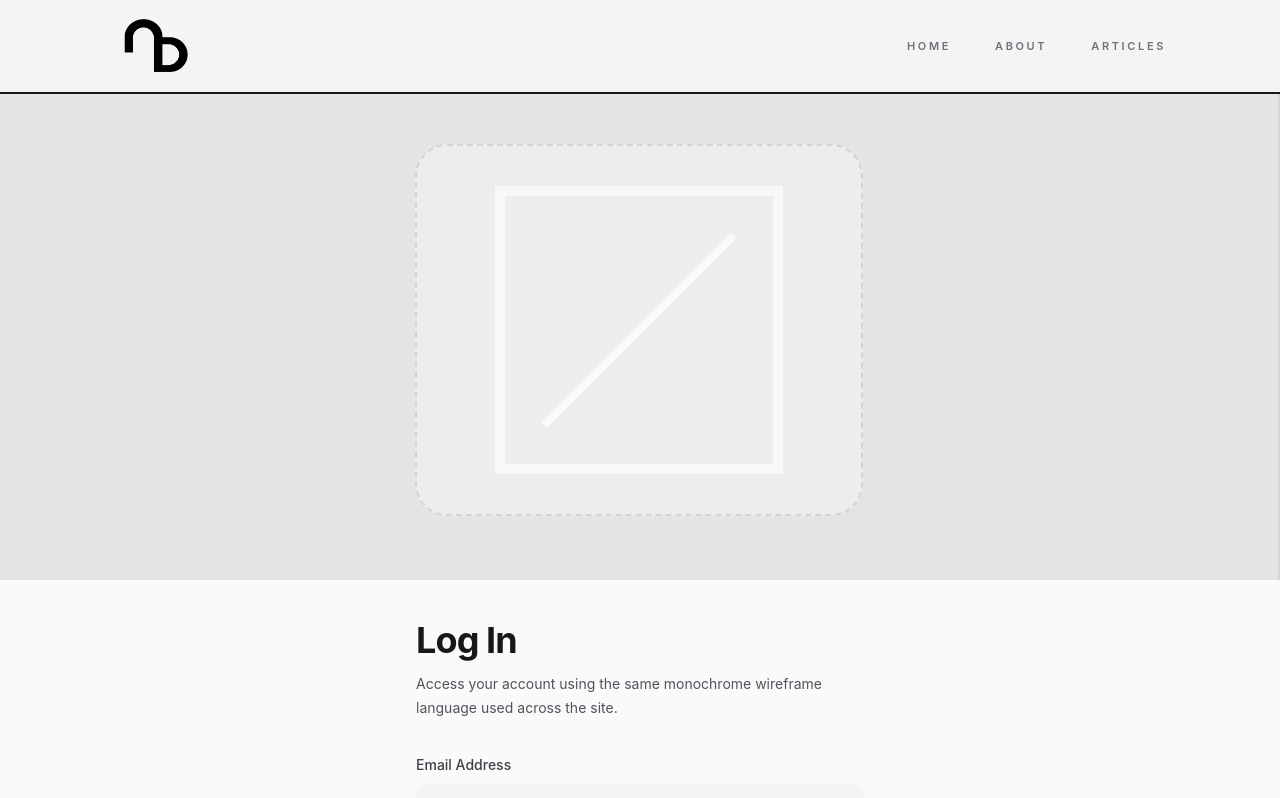
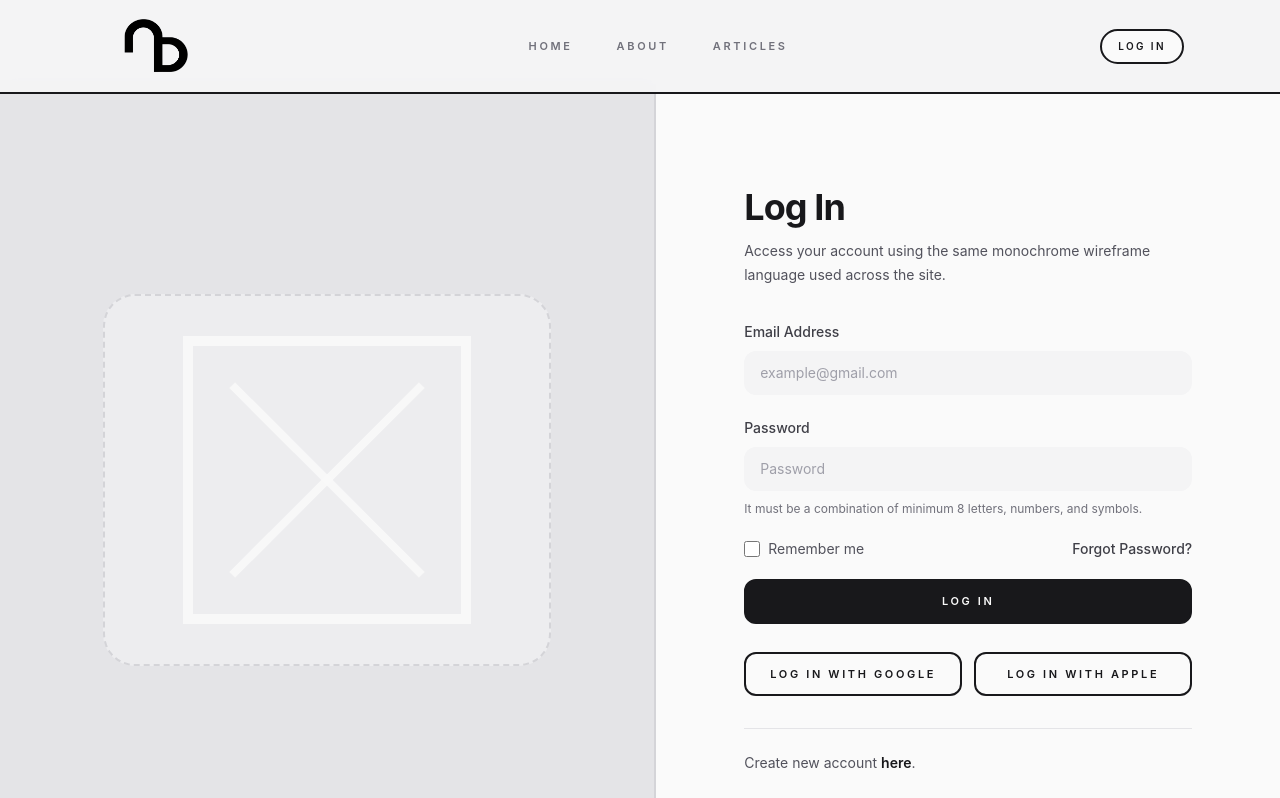
Before and after one commit to njeybe/natividad-webprog, a React (Vite) app in the folder natividad-client/: page /auth/signin in a window 1280 px wide. Shown: the top 798 px of the page. Built offline with nearby package versions, Linux system fonts and the light colour scheme.

Commit message:
fix: debug tailwind css class and add Log In button in Navbar for access point.

```diff
--- a/natividad-client/src/components/Navbar.jsx
+++ b/natividad-client/src/components/Navbar.jsx
@@ -1,5 +1,6 @@
 import { NavLink } from "react-router-dom";
 import logo from "../assets/images/Logo.png";
+import Button from "./Button";
 
 const links = [
   { label: "Home", to: "/" },
@@ -21,7 +22,11 @@ const NavBar = () => {
       <div className="mx-auto flex max-w-6xl items-center justify-between gap-4 px-4 py-4 sm:px-6 lg:px-8">
         <NavLink to="/" className="flex items-center gap-3">
           <div className="space-y-0.5">
-            <img src={logo} alt="My Logo" className="md:w-30 md:h-15 object-contain" />
+            <img
+              src={logo}
+              alt="My Logo"
+              className="md:w-30 md:h-15 object-contain"
+            />
           </div>
         </NavLink>
 
@@ -37,6 +42,8 @@ const NavBar = () => {
             </NavLink>
           ))}
         </nav>
+        {/* will add design later */}
+        <Button to="/auth/signin">Log In</Button>
       </div>
     </header>
   );
--- a/natividad-client/src/layouts/AuthLayout.jsx
+++ b/natividad-client/src/layouts/AuthLayout.jsx
@@ -3,12 +3,12 @@ import { Outlet } from "react-router-dom";
 const AuthLayout = () => {
   return (
     <section className="min-h-screen bg-zinc-100 text-zinc-900">
-      <div className="grid min-h-screen w-full lg:grid-cols-[1fr_0.95]">
+      <div className="min-h-screen w-full grid lg:grid-cols-[1fr_0.95fr]">
         <div className="flex items-center justify-center border-b-2 border-zinc-300 bg-zinc-200 p-8 sm:p-10 lg:border-b-0 lg:border-r-2 lg:border-zinc-300 lg:p-16">
           <div className="flex w-full max-w-md items-center justify-center rounded-4xl border-2 border-dashed border-zinc-300 bg-zinc-100/60 p-8 sm:p-10 ">
             <div className="relative aspect-square w-full max-w-[18rem] border-10 border-zinc-50/90">
               <span className="absolute left-1/2 top-0 h-full w-2 -translate-x-1/2 rotate-45 bg-zinc-50/90" />
-              <span className="absolute left-1/2 top-0 h-full w-2 -translate-x-1/2 rotate-45 bg-zinc-50/90" />
+              <span className="absolute left-1/2 top-0 h-full w-2 -translate-x-1/2 -rotate-45 bg-zinc-50/90" />
             </div>
           </div>
         </div>
--- a/natividad-client/src/pages/AuthPages/SignInPage.jsx
+++ b/natividad-client/src/pages/AuthPages/SignInPage.jsx
@@ -98,13 +98,14 @@ const SignInPage = () => {
       </form>
 
       <div className="mt-8 border-t border-zinc-200 pt-6 text-sm text-zinc-600">
-        Already have an account?{" "}
+        Create new account{" "}
         <Link
           to="/auth/signup"
           className="font-semibold text-zinc-900 transition hover:text-zinc-600"
         >
-          Log In
+          here
         </Link>
+        .
       </div>
     </>
   );
```
